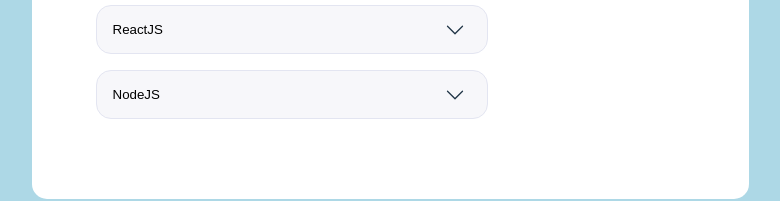
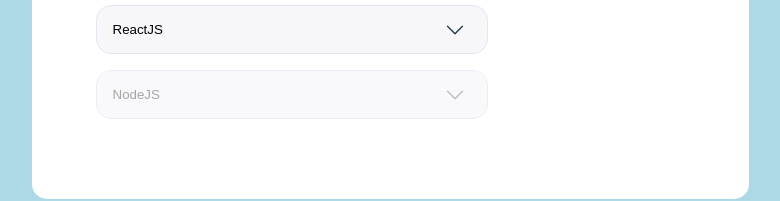
Before and after one commit to DevNik14/sortable-list-component, a React (Vite) app: page / in a window 1280 px wide. Shown: the part 464-665 px from the top of the page, without its empty margins (250-1030 px from the left). Built offline with nearby package versions, Linux system fonts and the light colour scheme.

Commit message:
refactor: make "suggestedSKillsList"  a prop instead of being local

```diff
--- a/src/Components/SelectedSkillsList/SelectedSkillsList.jsx
+++ b/src/Components/SelectedSkillsList/SelectedSkillsList.jsx
@@ -5,6 +5,7 @@
 import 'bootstrap-icons/font/bootstrap-icons.css';
 
 const SelectedSkillsList = () => {
+  const suggestedSKillsList = ['HTML', 'CSS', 'Bootstrap', 'TypeScript', 'Vue', 'Angular'];
   return (
     <section className={`${styles.selectedSkillsListWrapper}`}>
       <div className={`${styles.skills}`}>
@@ -30,14 +31,14 @@
         </div>
         <div className={`${styles.customSelect}`}>
         <Down />
-          <select name="">
+          <select name="" disabled>
             <option>NodeJS</option>
             <option>ExpressJS</option>
             <option>React Redux</option>
           </select>
         </div>
       </div>
-      <SuggestedSkills />
+      <SuggestedSkills suggestedSKillsList={suggestedSKillsList}/>
     </section>
   )
 }
--- a/src/Components/SugegestedSkills/SugegestedSkills.jsx
+++ b/src/Components/SugegestedSkills/SugegestedSkills.jsx
@@ -1,8 +1,7 @@
 import Plus from '../Plus';
 import styles from './SuggestedSkills.module.css';
 
-const SuggestedSkills = () => {
-  const suggestedSKillsList = ['HTML', 'CSS', 'Bootstrap', 'TypeScript', 'Vue', 'Angular'];
+const SuggestedSkills = ({suggestedSKillsList}) => {
   return (
     <div className={`${styles.sugegestedSkills}`}>
       <p>Suggested Skills</p>
```
